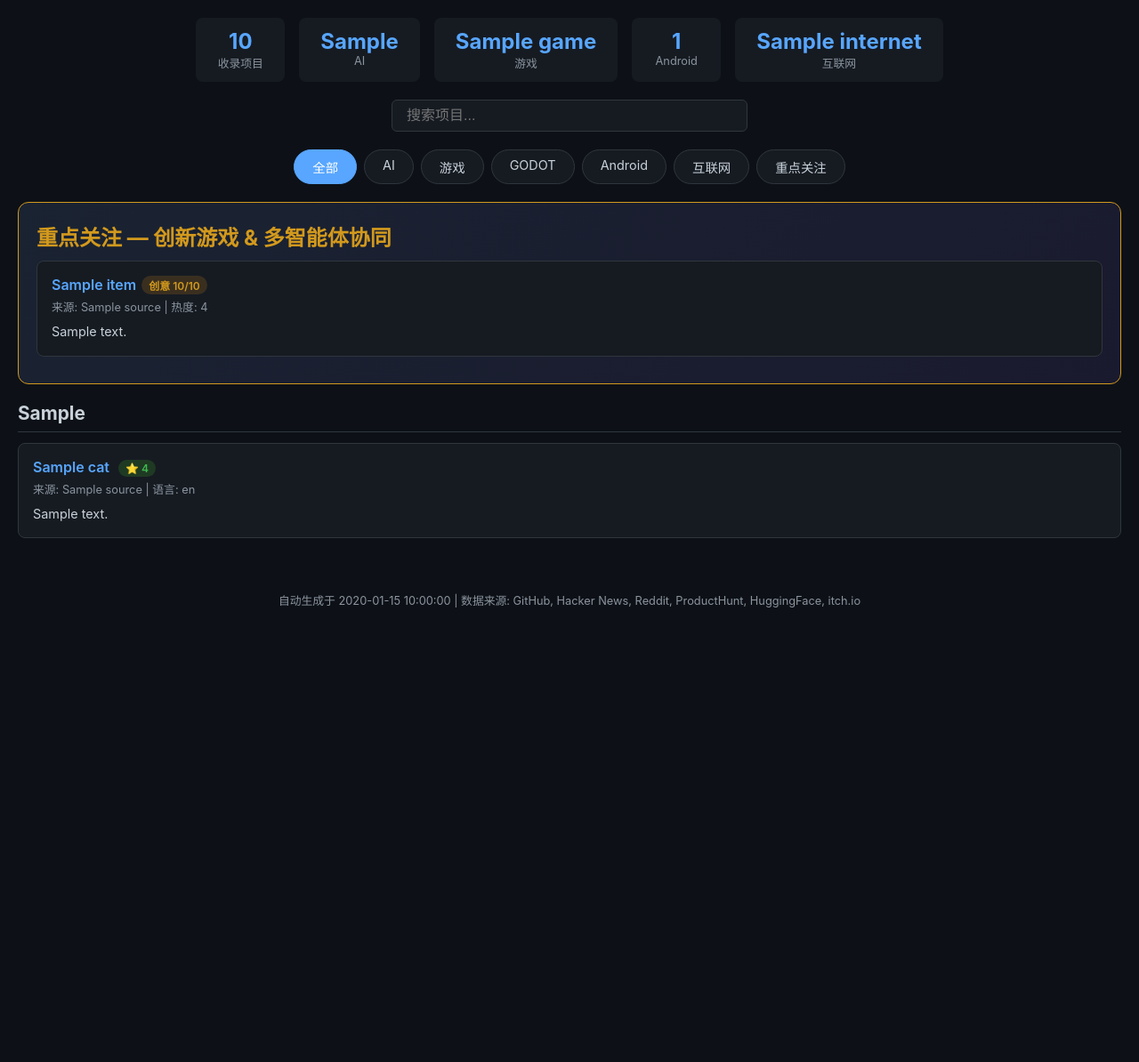
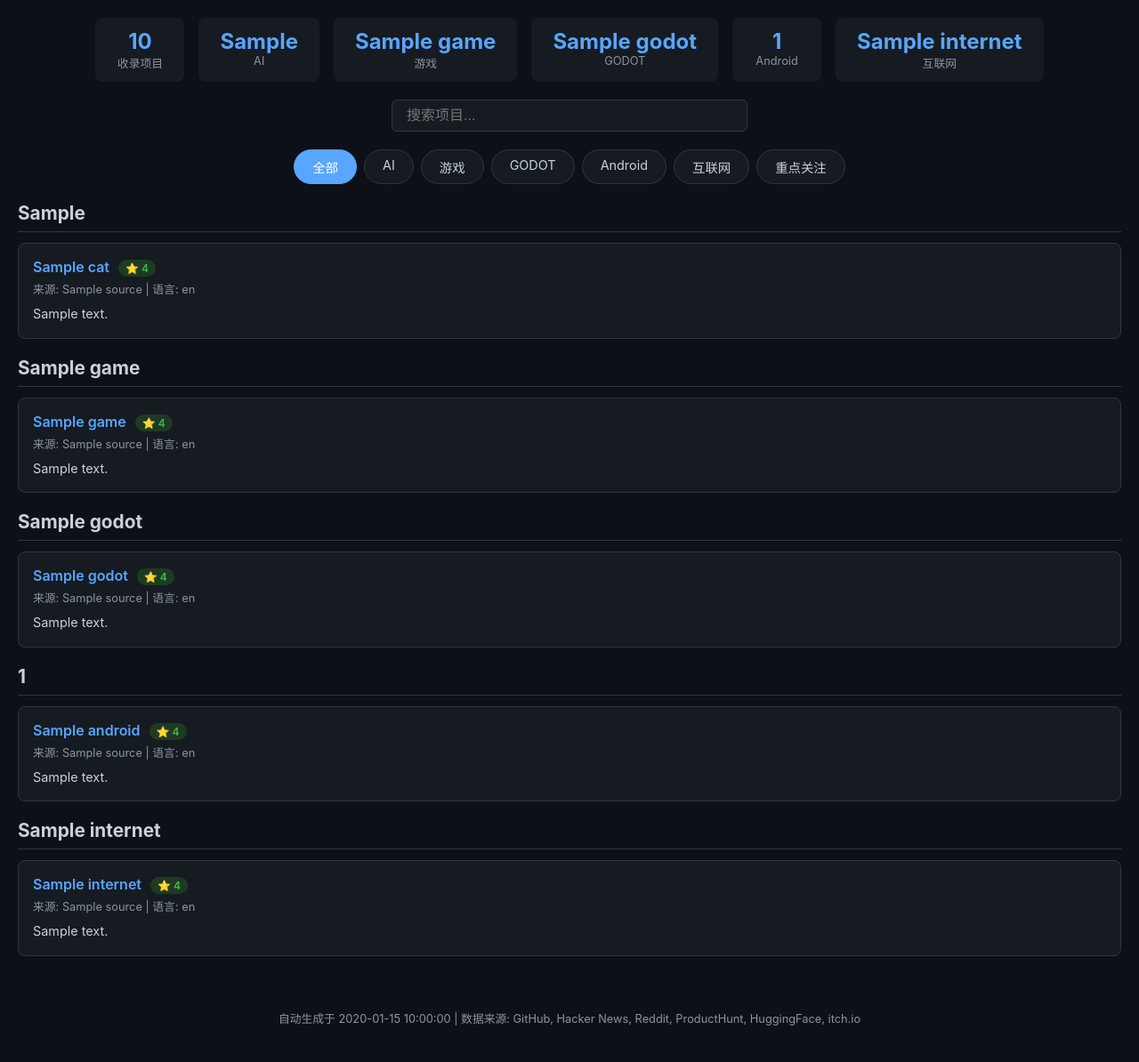
Before and after one commit to cawezh/AIDailyReport, a Python web app: template templates/dashboard.html.j2 in a window 1280 px wide. Shown: the part 149-1343 px from the top of the page at 89% size. Before the commit the page ends 832 px from the top, so only its background shows below. Run offline with Jinja, Linux system fonts and the light colour scheme; the template is opened without the code that fills it: most values are stand-ins (such as "Sample title", 1, 10 or a date in 2020).

Commit message:
fix: dashboard tabs, cross-day dedup, wechat message format
- Fix dashboard tab switching (all/AI/game/godot/Android/internet/highlight)
- Add GODOT as separate category in dashboard
- Implement cross-day URL deduplication via seen_items.json
- Improve WeChat message format with date and cleaner layout

```diff
--- a/src/filter.py
+++ b/src/filter.py
@@ -18,13 +18,8 @@ def pre_filter(items: list[dict], keywords_map: dict[str, list[str]]) -> list[di
         compiled[cat] = pattern
 
     filtered = []
-    seen_urls = set()
 
     for item in items:
-        if item["url"] in seen_urls:
-            continue
-        seen_urls.add(item["url"])
-
         text = f"{item['title']} {item['description']} {item.get('language', '')}"
         matched_categories = []
         matched_keywords = []
--- a/templates/dashboard.html.j2
+++ b/templates/dashboard.html.j2
@@ -10,20 +10,20 @@
   body { font-family: -apple-system, BlinkMacSystemFont, 'Segoe UI', sans-serif; background: var(--bg); color: var(--text); padding: 20px; }
   header { text-align: center; padding: 40px 0 20px; }
   h1 { font-size: 1.8rem; color: var(--accent); }
-  .date-picker { margin: 20px 0; display: flex; justify-content: center; gap: 10px; }
-  .date-picker input { background: var(--card); border: 1px solid var(--border); color: var(--text); padding: 8px 16px; border-radius: 6px; font-size: 1rem; }
-  .tabs { display: flex; gap: 8px; margin: 20px 0; flex-wrap: wrap; justify-content: center; }
-  .tab { padding: 8px 20px; background: var(--card); border: 1px solid var(--border); border-radius: 20px; cursor: pointer; font-size: 0.9rem; }
-  .tab.active { background: var(--accent); color: #fff; border-color: var(--accent); }
   .stats { display: flex; gap: 16px; flex-wrap: wrap; justify-content: center; margin: 20px 0; }
   .stat { background: var(--card); padding: 12px 24px; border-radius: 8px; text-align: center; min-width: 100px; }
   .stat .num { font-size: 1.5rem; font-weight: bold; color: var(--accent); }
   .stat .label { font-size: 0.8rem; color: #8b949e; }
+  .tabs { display: flex; gap: 8px; margin: 20px 0; flex-wrap: wrap; justify-content: center; }
+  .tab { padding: 8px 20px; background: var(--card); border: 1px solid var(--border); border-radius: 20px; cursor: pointer; font-size: 0.9rem; user-select: none; }
+  .tab:hover { border-color: var(--accent); }
+  .tab.active { background: var(--accent); color: #fff; border-color: var(--accent); }
+  .tab-content { display: none; }
+  .tab-content.active { display: block; }
   .highlight-section { background: linear-gradient(135deg, #1a2332, #1a1a2e); border: 1px solid var(--orange); border-radius: 12px; padding: 20px; margin: 20px 0; }
   .highlight-section h2 { color: var(--orange); }
   .section { margin: 20px 0; }
   .section h2 { font-size: 1.3rem; margin-bottom: 12px; padding-bottom: 8px; border-bottom: 1px solid var(--border); }
-  .section h2 .emoji { margin-right: 8px; }
   .card { background: var(--card); border: 1px solid var(--border); border-radius: 8px; padding: 16px; margin: 10px 0; }
   .card .title { font-size: 1rem; font-weight: 600; }
   .card .title a { color: var(--accent); text-decoration: none; }
@@ -32,11 +32,10 @@
   .badge { display: inline-block; padding: 2px 8px; border-radius: 12px; font-size: 0.75rem; margin-left: 6px; }
   .badge-star { background: #1f3a23; color: var(--green); }
   .badge-creative { background: #3a2f1f; color: var(--orange); }
-  .tab-content { display: none; }
-  .tab-content.active { display: block; }
-  footer { text-align: center; padding: 40px 0 20px; color: #8b949e; font-size: 0.8rem; }
   .search-box { display: flex; justify-content: center; margin: 16px 0; }
   .search-box input { background: var(--card); border: 1px solid var(--border); color: var(--text); padding: 8px 16px; border-radius: 6px; width: 100%; max-width: 400px; font-size: 1rem; }
+  .search-box input:focus { outline: none; border-color: var(--accent); }
+  footer { text-align: center; padding: 40px 0 20px; color: #8b949e; font-size: 0.8rem; }
   @media (max-width: 600px) { body { padding: 10px; } .stats { gap: 8px; } .stat { padding: 8px 12px; min-width: 70px; } }
 </style>
 </head>
@@ -50,6 +49,7 @@
   <div class="stat"><div class="num">{{ total }}</div><div class="label">收录项目</div></div>
   <div class="stat"><div class="num">{{ counts.ai }}</div><div class="label">AI</div></div>
   <div class="stat"><div class="num">{{ counts.game }}</div><div class="label">游戏</div></div>
+  <div class="stat"><div class="num">{{ counts.godot }}</div><div class="label">GODOT</div></div>
   <div class="stat"><div class="num">{{ counts.android }}</div><div class="label">Android</div></div>
   <div class="stat"><div class="num">{{ counts.internet }}</div><div class="label">互联网</div></div>
 </div>
@@ -59,63 +59,98 @@
 </div>
 
 <div class="tabs">
-  <div class="tab active" onclick="switchTab('all')">全部</div>
-  <div class="tab" onclick="switchTab('ai')">AI</div>
-  <div class="tab" onclick="switchTab('game')">游戏</div>
-  <div class="tab" onclick="switchTab('godot')">GODOT</div>
-  <div class="tab" onclick="switchTab('android')">Android</div>
-  <div class="tab" onclick="switchTab('internet')">互联网</div>
-  <div class="tab" onclick="switchTab('highlight')">重点关注</div>
+  <div class="tab active" data-tab="all">全部</div>
+  <div class="tab" data-tab="ai">AI</div>
+  <div class="tab" data-tab="game">游戏</div>
+  <div class="tab" data-tab="godot">GODOT</div>
+  <div class="tab" data-tab="android">Android</div>
+  <div class="tab" data-tab="internet">互联网</div>
+  <div class="tab" data-tab="highlight">重点关注</div>
 </div>
 
 {% if highlights %}
-<div class="highlight-section" id="tab-highlight">
-  <h2>重点关注 — 创新游戏 & 多智能体协同</h2>
+<div class="tab-content" id="tab-highlight">
+<div class="highlight-section">
+  <h2>重点关注</h2>
   {% for item in highlights %}
-  <div class="card" data-category="highlight" data-keywords="{{ item.title }} {{ item.cn_summary }}">
+  <div class="card" data-keywords="{{ item.title }} {{ item.cn_summary }}">
     <div class="title"><a href="{{ item.url }}" target="_blank">{{ item.title }}</a><span class="badge badge-creative">创意 {{ item.creativity_score }}/10</span></div>
     <div class="meta">来源: {{ item.source }} | 热度: {{ item.stars }}</div>
     <div class="summary">{{ item.cn_summary }}</div>
   </div>
   {% endfor %}
 </div>
+</div>
 {% endif %}
 
-{% for cat in ['ai', 'game', 'android', 'internet'] %}
-<div class="section tab-content {% if cat == 'ai' %}active{% endif %}" id="tab-{{ cat }}">
+<div class="tab-content active" id="tab-all">
+{% for cat in ['ai', 'game', 'godot', 'android', 'internet'] %}
+  <div class="section" data-category="{{ cat }}">
     <h2>{{ cat_labels[cat] }}</h2>
+    {% if categorized[cat] %}
       {% for item in categorized[cat] %}
-  <div class="card" data-category="{{ item.primary_category }}" data-keywords="{{ item.title }} {{ item.cn_summary }}">
+      <div class="card" data-keywords="{{ item.title }} {{ item.cn_summary }}">
         <div class="title"><a href="{{ item.url }}" target="_blank">{{ item.title }}</a>
           {% if item.stars %}<span class="badge badge-star">⭐ {{ item.stars }}</span>{% endif %}
         </div>
         <div class="meta">来源: {{ item.source }}{% if item.language %} | 语言: {{ item.language }}{% endif %}</div>
         <div class="summary">{{ item.cn_summary }}</div>
       </div>
+      {% endfor %}
     {% else %}
       <p style="color:#8b949e;">今日暂无收录</p>
+    {% endif %}
+  </div>
 {% endfor %}
+</div>
+
+{% for cat in ['ai', 'game', 'godot', 'android', 'internet'] %}
+<div class="tab-content section" id="tab-{{ cat }}">
+  <h2>{{ cat_labels[cat] }}</h2>
+  {% if categorized[cat] %}
+    {% for item in categorized[cat] %}
+    <div class="card" data-keywords="{{ item.title }} {{ item.cn_summary }}">
+      <div class="title"><a href="{{ item.url }}" target="_blank">{{ item.title }}</a>
+        {% if item.stars %}<span class="badge badge-star">⭐ {{ item.stars }}</span>{% endif %}
+      </div>
+      <div class="meta">来源: {{ item.source }}{% if item.language %} | 语言: {{ item.language }}{% endif %}</div>
+      <div class="summary">{{ item.cn_summary }}</div>
+    </div>
+    {% endfor %}
+  {% else %}
+    <p style="color:#8b949e;">今日暂无收录</p>
+  {% endif %}
 </div>
 {% endfor %}
 
 <footer>自动生成于 {{ date }} | 数据来源: GitHub, Hacker News, Reddit, ProductHunt, HuggingFace, itch.io</footer>
 
 <script>
-function switchTab(tab) {
+function switchTab(tabId) {
+  // 切换 tab 高亮
   document.querySelectorAll('.tab').forEach(t => t.classList.remove('active'));
+  document.querySelector(`.tab[data-tab="${tabId}"]`).classList.add('active');
+
+  // 切换内容
   document.querySelectorAll('.tab-content').forEach(t => t.classList.remove('active'));
-  document.querySelector(`.tab:nth-child(${['all','ai','game','godot','android','internet','highlight'].indexOf(tab)+1})`).classList.add('active');
-  if (tab === 'all') {
-    document.querySelectorAll('.tab-content').forEach(t => t.classList.add('active'));
-  } else {
-    document.getElementById('tab-' + tab).classList.add('active');
+  var target = document.getElementById('tab-' + tabId);
+  if (target) target.classList.add('active');
 }
+document.querySelectorAll('.tab').forEach(function(tab) {
+  tab.addEventListener('click', function() {
+    switchTab(this.getAttribute('data-tab'));
+  });
+});
+
+function filterCards(query) {
+  var q = query.toLowerCase().trim();
+  // 搜索时默认切到"全部"tab
+  if (q) {
+    switchTab('all');
   }
-function filterCards(query) {
-  const q = query.toLowerCase();
-  document.querySelectorAll('.card').forEach(card => {
-    const kw = card.getAttribute('data-keywords').toLowerCase();
-    card.style.display = kw.includes(q) ? '' : 'none';
+  document.querySelectorAll('.card').forEach(function(card) {
+    var kw = (card.getAttribute('data-keywords') || '').toLowerCase();
+    card.style.display = (!q || kw.includes(q)) ? '' : 'none';
   });
 }
 </script>
```
Also changed, not shown: scripts/get_wechat_token.py (added, +88 -0 lines), src/dashboard.py (+20 -7 lines), src/dedup.py (added, +47 -0 lines), src/main.py (+10 -0 lines), src/wechat.py (+5 -7 lines). Lines whose indentation alone changed are shown as unchanged.
